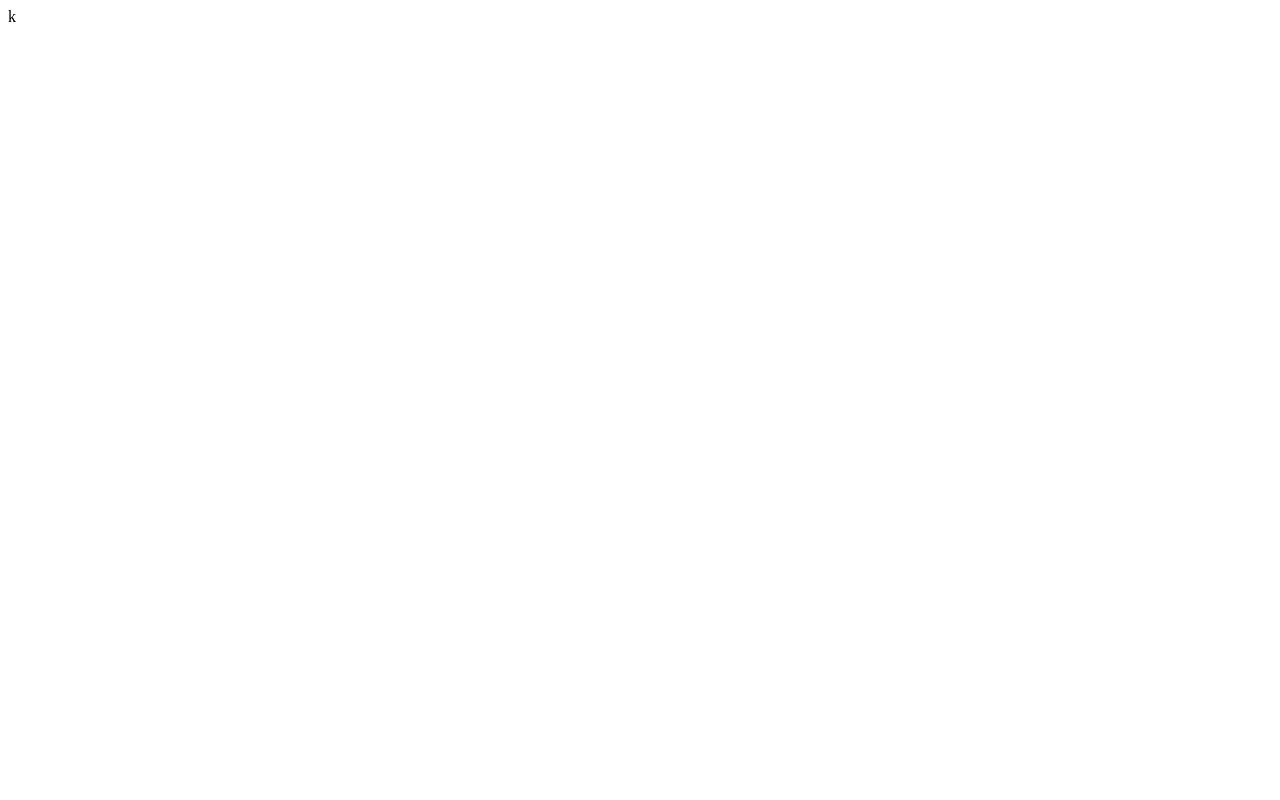
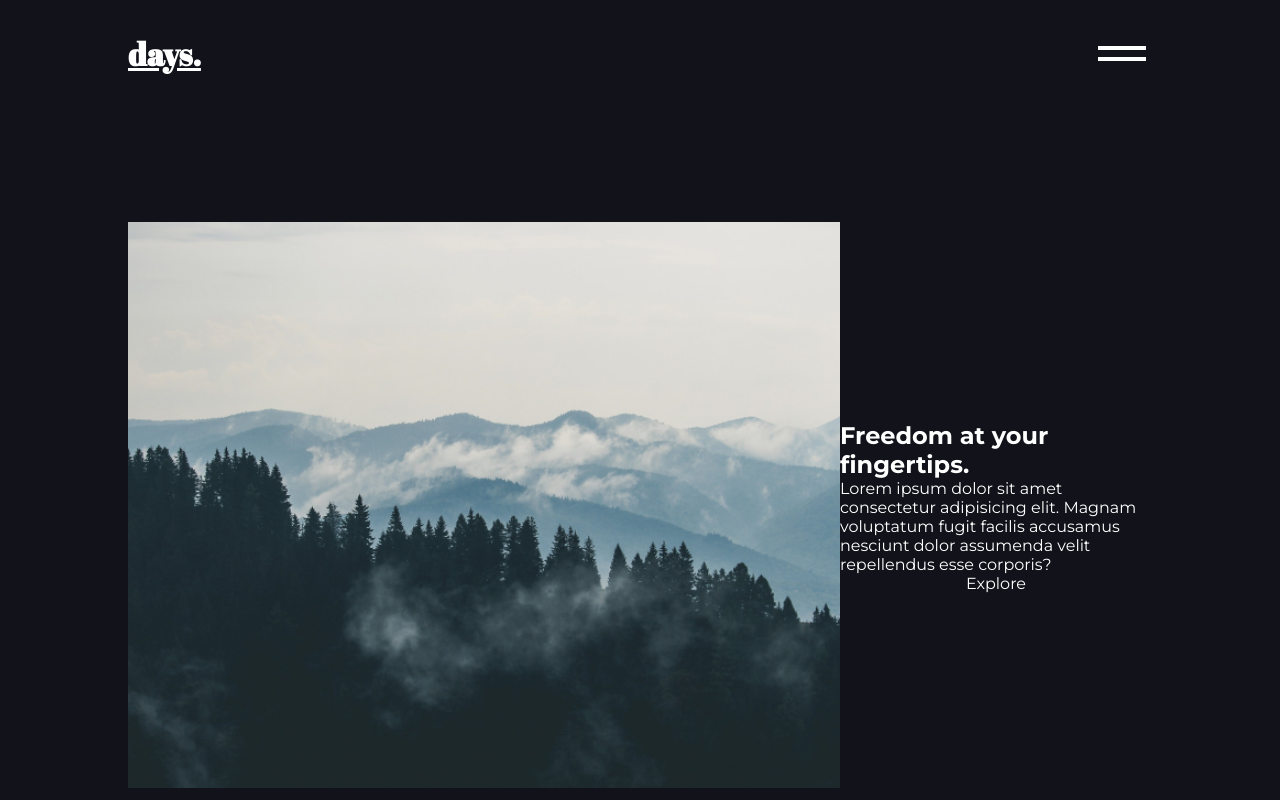
Before and after one commit to kooostina/Travel-website-project, a plain HTML site: page index.html in a window 1280 px wide. Shown: the top 800 px of the page. Drawn offline with Linux system fonts and the light colour scheme.

Commit message:
added html markup and styled header and 1 section

```diff
--- a/index.html
+++ b/index.html
@@ -1,20 +1,100 @@
 <!DOCTYPE html>
 <html lang="en">
+
 <head>
   <meta charset="UTF-8">
   <meta http-equiv="X-UA-Compatible" content="IE=edge">
   <meta name="viewport" content="width=device-width, initial-scale=1.0">
 <link rel="preconnect" href="https://fonts.googleapis.com">
 <link rel="preconnect" href="https://fonts.gstatic.com" crossorigin>
-<link href="https://fonts.googleapis.com/css2?family=Mulish:wght@400;700&display=swap" rel="stylesheet">
-<link rel="preconnect" href="https://fonts.googleapis.com">
-<link rel="preconnect" href="https://fonts.gstatic.com" crossorigin>
-<link href="https://fonts.googleapis.com/css2?family=Mulish:wght@400;700&display=swap" rel="stylesheet">
-<link rel="stylesheet" href="./style.css">k
+<link href="https://fonts.googleapis.com/css2?family=Abril+Fatface&family=Montserrat:wght@400;700&family=Mulish:wght@400;700&display=swap" rel="stylesheet">
+  <link rel="stylesheet" href="./style.css">
   <title>Travel project</title>
 </head>
+
 <body>
+  <header class="nav-header">
+    <h1><a id="logo" href="./index.html">days.</a></h1>
+    <nav class="burger">
+      <div class="line-1"></div>
+      <div class="line-2"></div>
+    </nav>
+  </header>
+
+  <main>
+    <section class="mountain slide">
+      <div class="hero-img">
+        <img src="./img/forest.png" alt="forest image">
+        <div class="reveal-img"></div>
+      </div>
+      <div class="hero-desc">
+        <div class="title">
+          <h2>Freedom at your <span class="mountain-span">fingertips.</span></h2>
+          <div class="title-swipe t-swipe1"></div>
+        </div>
+        <p>Lorem ipsum dolor sit amet consectetur adipisicing elit. Magnam voluptatum fugit facilis accusamus nesciunt
+          dolor assumenda velit repellendus esse corporis?</p>
+        <a class="explore mountain-exp">Explore</a>
+        <div class="reveal-text"></div>
+      </div>
+    </section>
+
+    <section class="hike slide">
+      <div class="hero-img">
+        <img src="./img/hike.png" alt="hike image">
+        <div class="reveal-img"></div>
+      </div>
+      <div class="hero-desc">
+        <div class="title">
+          <h2>Freedom at your <span class="hike-span">fingertips.</span></h2>
+          <div class="title-swipe t-swipe2"></div>
+        </div>
+        <p>Lorem ipsum dolor sit amet consectetur adipisicing elit. Magnam voluptatum fugit facilis accusamus nesciunt
+          dolor assumenda velit repellendus esse corporis?</p>
+        <a class="explore hike-exp">Explore</a>
+        <div class="reveal-text"></div>
+      </div>
+    </section>
+
+    <section class="fashion slide">
+      <div class="hero-img">
+        <img src="./img/fashion.png" alt="fashion image">
+        <div class="reveal-img"></div>
+      </div>
+      <div class="hero-desc">
+        <div class="title">
+          <h2>Freedom at your <span class="fashion-span">fingertips.</span></h2>
+          <div class="title-swipe t-swipe3"></div>
+        </div>
+        <p>Lorem ipsum dolor sit amet consectetur adipisicing elit. Magnam voluptatum fugit facilis accusamus nesciunt
+          dolor assumenda velit repellendus esse corporis?</p>
+        <a class="explore fashion-exp">Explore</a>
+        <div class="reveal-text"></div>
+      </div>
+    </section>
+  </main>
+
+  <nav class="nav-bar">
+    <ul class="nav-links">
+      <li>Twitter</li>
+      <li>YouTube</li>
+      <li>Instagram</li>
+    </ul>
+    <div class="contact">
+      <h2>Stay in touch.</h2>
+      <p>Lorem ipsum dolor sit amet consectetur adipisicing elit. Quos tenetur rem perferendis qui nostrum. Dolores
+        repellat optio doloribus veritatis esse.</p>
+    </div>
+  </nav>
+
+  <div class="cursor">
+    <span class="cursor-text"></span>
+  </div>
+  <div class="swipe swipe1"></div>
+  <div class="swipe swipe2"></div>
+  <div class="swipe swipe3"></div>
 
   <script src="./script.js"></script>
 </body>
+
 </html>
--- a/style.css
+++ b/style.css
@@ -0,0 +1,72 @@
+:root {
+  --bgmain: rgb(17, 18, 26);
+  --logocolor: #fff;
+}
+
+* {
+  box-sizing: border-box;
+  padding: 0;
+  margin: 0;
+}
+
+body {
+  font-family: 'Montserrat', sans-serif;
+  background: var(--bgmain);
+  color: white;
+}
+
+.nav-header {
+  display: flex;
+  align-items: center;
+  justify-content: space-between;
+  width: 80%;
+  margin: auto;
+  min-height: 10vh;
+  padding: 2rem 0rem;
+  font-size: 1rem;
+}
+
+.line-1,
+.line-2 {
+  width: 3rem;
+  height: .3rem;
+  background-color: white;
+  margin: .4rem;
+  pointer-events: none;
+}
+
+#logo {
+  color: var(--logocolor);
+  font-family: 'Abril Fatface';
+}
+
+.slide {
+  min-height: 100vh;
+  display: flex;
+  align-items: center;
+  justify-content: space-between;
+  margin: auto;
+  width: 80%;
+  background-color: var(--bgmain);
+}
+
+.hero-desc {
+  display: flex;
+  flex-direction: column;
+  padding-left: 5 rem;
+  align-items: center;
+  flex: 1;
+  flex-basis: 25 rem;
+  position: relative;
+}
+
+.hero-img {
+  flex: 1;
+  flex-basis: 25rem;
+  object-fit: cover;
+}
+
+.hero-img img {
+  width: 100%;
+  height: 100%;
+}
```
